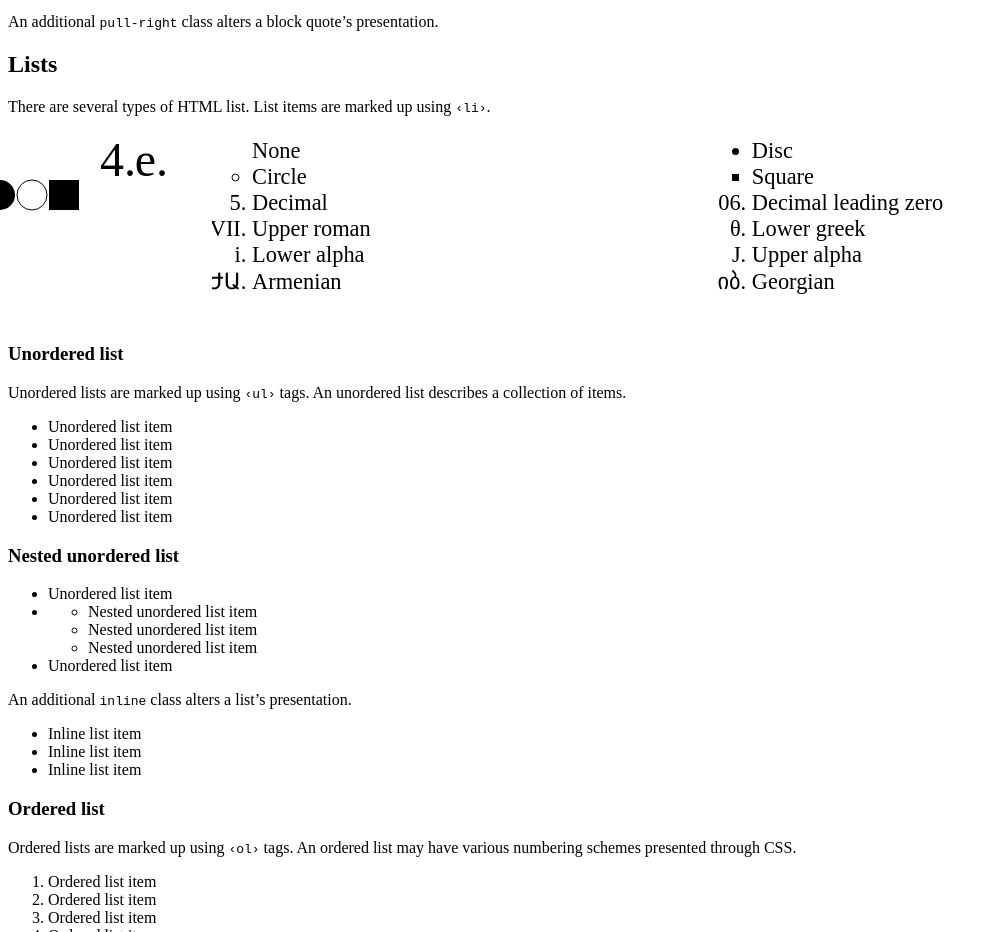
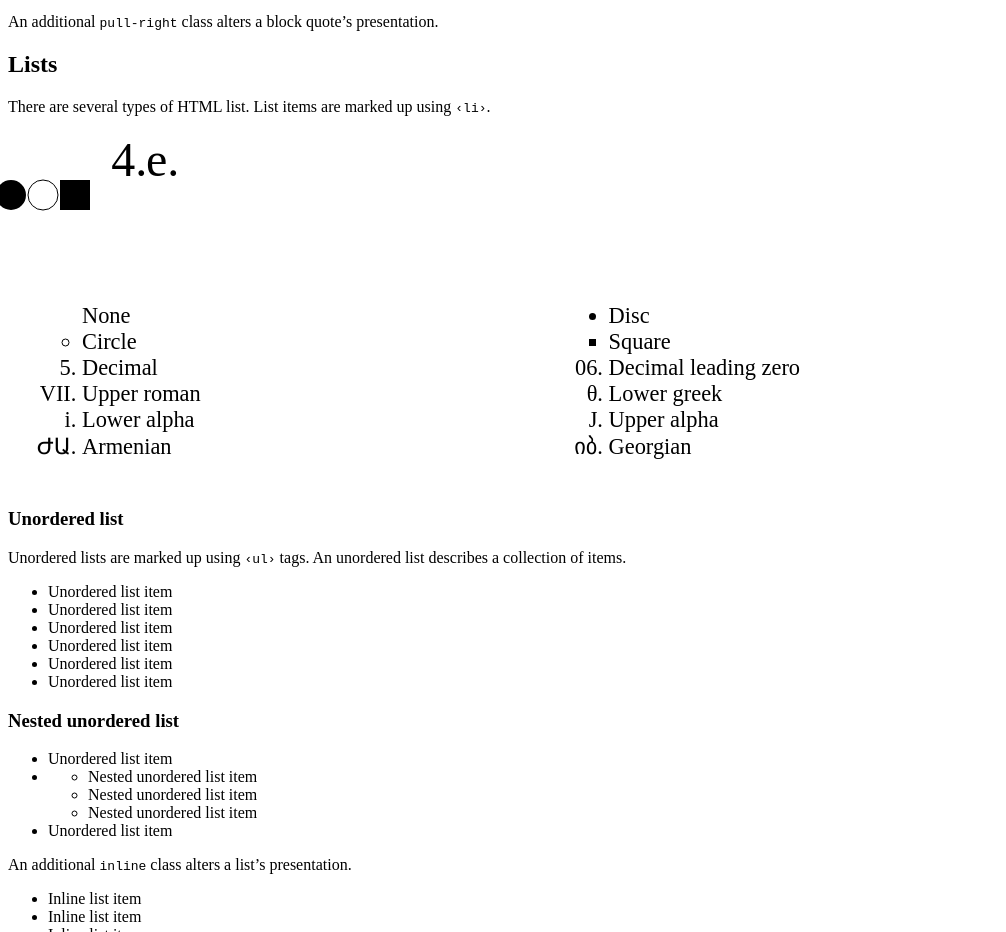
Before and after one commit to malarkey/Rock-Hammer, a plain HTML site: page index.html in a window 1280 px wide. Shown: the part 1601-2533 px from the top of the page, without its empty margins (0-1006 px from the left). Drawn offline with nearby package versions, Linux system fonts and the light colour scheme; files that its build step writes are made by us from their sources.

Commit message:
index.html fixes to List style type examples
Modified to show e.g., Armenian and Upper Roman styles unclipped, w/o folding Decimal Leading Zero, and to have the sample styles wrap below the large sample bullet graphics when page narrows, without causing the smaller example style columns to overlap/collide.

```diff
--- a/index.html
+++ b/index.html
@@ -233,7 +233,7 @@
 <div class="l-summary">
 <p class="secondary">There are several types of HTML list. List items are marked up using <code>&#8249;li&#8250;</code>.</p>
 
-<ul style="margin-left:22px;padding-left:22px;">
+<ul style="padding-bottom:2rem;display:table-cell;margin-left:22px;padding-left:3.45rem;">
 <li style="float:left;width:32px;list-style-type:disc;font-size:6.4rem;"></li>
 <li style="float:left;width:32px;list-style-type:circle;font-size:6.4rem;"></li>
 <li style="float:left;width:32px;list-style-type:square;font-size:6.4rem;"></li>
@@ -243,19 +243,19 @@
 </div><!-- l-summary -->
 
 <div class="l-content">
-<ul style="margin-bottom:3rem;margin-left:22px;font-size:1.4rem;overflow:hidden;">
-<li style="float:left;width:49%;list-style-type:none;">None</li>
-<li style="float:left;width:49%;list-style-type:disc;">Disc</li>
-<li style="float:left;width:49%;list-style-type:circle;">Circle</li>
-<li style="float:left;width:49%;list-style-type:square;">Square</li>
-<li style="float:left;width:49%;list-style-type:decimal;">Decimal</li>
-<li style="float:left;width:49%;list-style-type:decimal-leading-zero;">Decimal leading zero</li>
-<li style="float:left;width:49%;list-style-type:upper-roman;">Upper roman</li>
-<li style="float:left;width:49%;list-style-type:lower-greek;">Lower greek</li>
-<li style="float:left;width:49%;list-style-type:lower-alpha;">Lower alpha</li>
-<li style="float:left;width:49%;list-style-type:upper-alpha;">Upper alpha</li>
-<li style="float:left;width:49%;list-style-type:armenian;">Armenian</li>
-<li style="float:left;width:49%;list-style-type:georgian;">Georgian</li>
+<ul style="padding-left:3.25rem;margin-bottom:3rem;margin-left:22px;font-size:1.4rem;overflow:hidden;padding-left:3.25rem;">
+<li style="float:left;width:44.25%;min-width:14rem;list-style-type:none;">None</li>
+<li style="float:left;width:44.25%;min-width:14rem;list-style-type:disc;">Disc</li>
+<li style="float:left;width:44.25%;min-width:14rem;list-style-type:circle;">Circle</li>
+<li style="float:left;width:44.25%;min-width:14rem;list-style-type:square;">Square</li>
+<li style="float:left;width:44.25%;min-width:14rem;list-style-type:decimal;">Decimal</li>
+<li style="float:left;width:44.25%;min-width:14rem;list-style-type:decimal-leading-zero;">Decimal leading zero</li>
+<li style="float:left;width:44.25%;min-width:14rem;list-style-type:upper-roman;">Upper roman</li>
+<li style="float:left;width:44.25%;min-width:14rem;list-style-type:lower-greek;">Lower greek</li>
+<li style="float:left;width:44.25%;min-width:14rem;list-style-type:lower-alpha;">Lower alpha</li>
+<li style="float:left;width:44.25%;min-width:14rem;list-style-type:upper-alpha;">Upper alpha</li>
+<li style="float:left;width:44.25%;min-width:14rem;list-style-type:armenian;">Armenian</li>
+<li style="float:left;width:44.25%;min-width:14rem;list-style-type:georgian;">Georgian</li>
 </ul>
 </div><!-- l-content -->
 </div><!-- l-wrap -->
```
